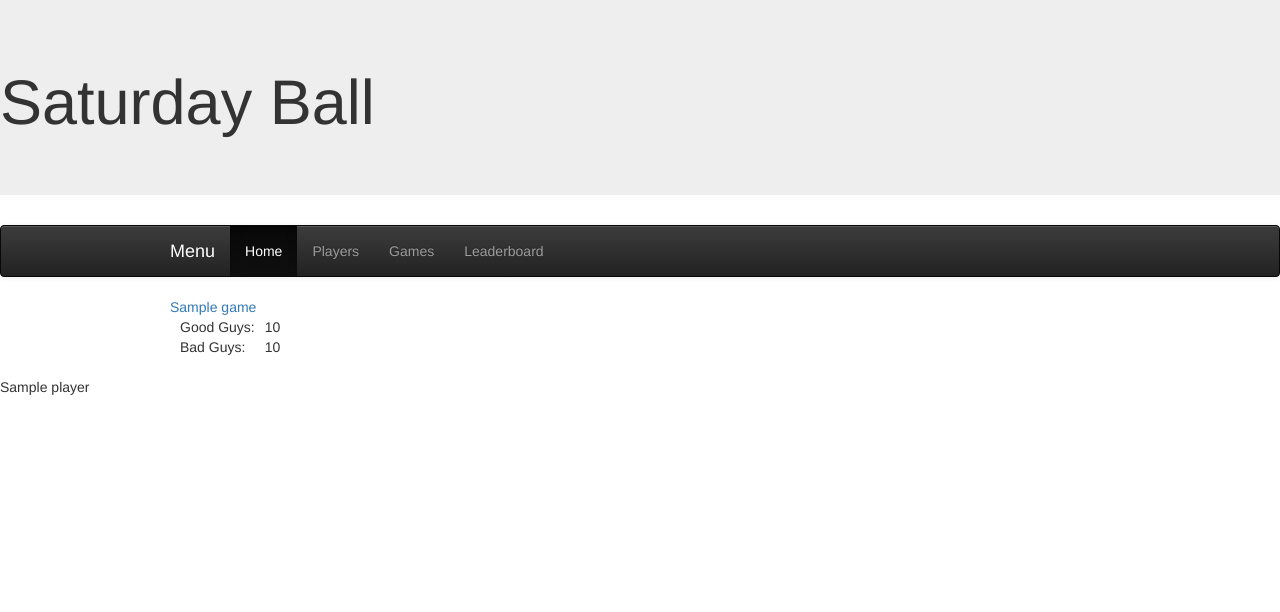
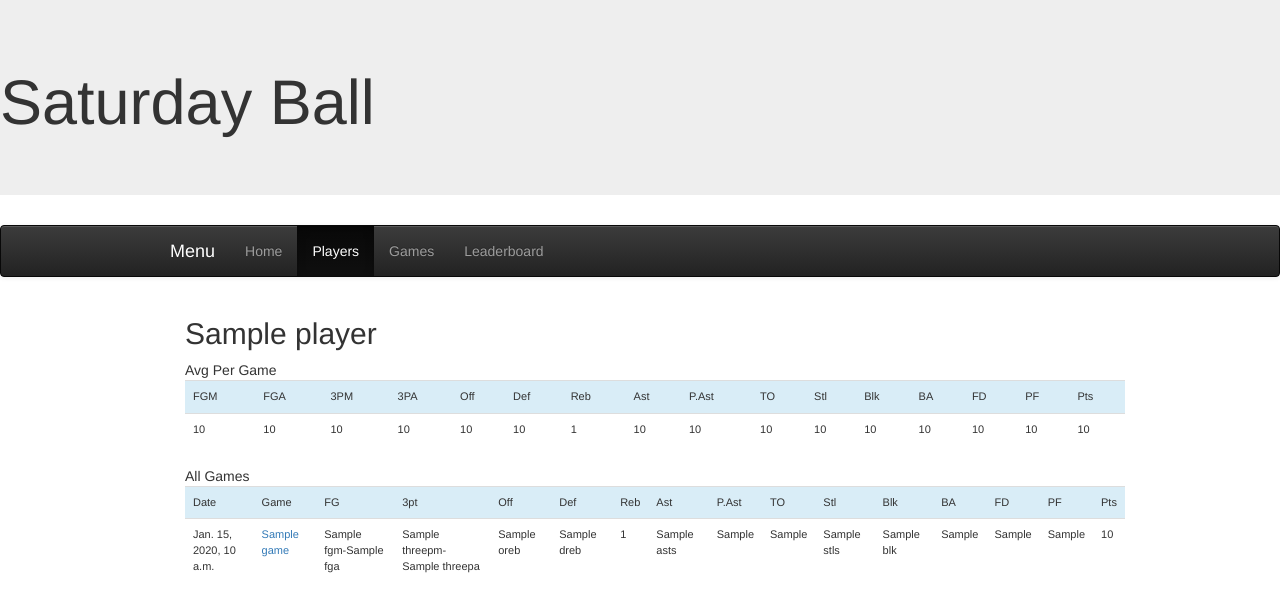
Before and after one commit to adelprete/Pickup-Basketball-Stats, a Django app: template basketball/templates/player.html in a window 1280 px wide. Shown: the top 612 px of the page. Run offline with Django 3.2, Linux system fonts and the light colour scheme; the template is opened without the code that fills it: most values are stand-ins (such as "Sample title", 1, 10 or a date in 2020); parts of the project's set-up code (start-up, migrations or seed data) failed here and were passed over; some libraries are stand-ins or nearby versions.

Commit message:
Player Pages are up

```diff
--- a/basketball/models.py
+++ b/basketball/models.py
@@ -39,6 +39,9 @@ class Player(models.Model):
 
     def get_full_name(self):
         return '%s %s' % (self.first_name,self.last_name)
+
+    def get_absolute_url(self):
+        return reverse("player_page",kwargs={'id':self.id})
 
 def model_team1():
     return [Player.objects.get(first_name='Team1').pk]
--- a/basketball/templates/base.html
+++ b/basketball/templates/base.html
@@ -54,11 +54,17 @@
 </nav>
 	</div>
 	{% endblock %}
+
 	<div class="container">
 	{% block body %}
-		{% for game in latest_games %}
-		<a href='{{ game.get_absolute_url }}'>{{ game }}</a><br>
+	{% for group in group_list %}
+		{% for key,value in group.items %}
+			<h3>{{ key }}</h3>
+			{% for game in value %}
 				<table>
+					<tr>
+						<td style="padding-left:10px;"><a href="{{ game.get_absolute_url }}"><u>{{ game.title }}</u></a></td>
+					</tr>
 					<tr>
 						<td style="padding-left:10px;padding-right:10px;">Good Guys:</td>
 						<td>{{ game.team1_score }}</td>
@@ -70,6 +76,8 @@
 				</table>
 				<br>
 			{% endfor %}
+		{% endfor %}
+	{% endfor %}
 	{% endblock %}
 	</div>
 	{% block active_tab %}
--- a/basketball/templates/player.html
+++ b/basketball/templates/player.html
@@ -1,4 +1,63 @@
-{% include 'base.html' %}
+{% extends 'players_home.html' %}
+{% load basketball_tags %}
 {% block body %}
-	{{ player }}
+<div class="container">
+	<div class="row">
+		<div class="col-sm-12">
+			<h2>{{ player.get_full_name }}</h2>
+		</div>
+	</div>
+
+	<div class="row">
+		<div class="col-sm-12">
+			Avg Per Game
+			<div class="table-responsive">
+				<table class="table" style="font-size:11px;">
+					<tr style="background:#d9edf7">
+						<td>FGM</td>
+						<td>FGA</td>
+						<td>3PM</td>
+						<td>3PA</td>
+						<td>Off</td>
+						<td>Def</td>
+						<td>Reb</td>
+						<td>Ast</td>
+						<td>P.Ast</td>
+						<td>TO</td>
+						<td>Stl</td>
+						<td>Blk</td>
+						<td>BA</td>
+						<td>FD</td>
+						<td>PF</td>
+						<td>Pts</td>
+					</tr>
+					<tr>
+						<td>{{ averages.fgm__avg|floatformat }}</td>
+						<td>{{ averages.fga__avg|floatformat }}</td>
+						<td>{{ averages.threepm__avg|floatformat }}</td>
+						<td>{{ averages.threepa__avg|floatformat }}</td>
+						<td>{{ averages.oreb__avg|floatformat }}</td>
+						<td>{{ averages.dreb__avg|floatformat }}</td>
+						<td>{{ averages.total_rebounds__avg|floatformat }}</td>
+						<td>{{ averages.asts__avg|floatformat }}</td>
+						<td>{{ averages.pot_ast__avg|floatformat }}</td>
+						<td>{{ averages.to__avg|floatformat }}</td>
+						<td>{{ averages.stls__avg|floatformat }}</td>
+						<td>{{ averages.blk__avg|floatformat }}</td>
+						<td>{{ averages.ba__avg|floatformat }}</td>
+						<td>{{ averages.fd__avg|floatformat }}</td>
+						<td>{{ averages.pf__avg|floatformat }}</td>
+						<td>{{ averages.points__avg|floatformat }}</td>
+					</tr>
+				</table>
+			</div>
+		</div>
+	</div>
+	<div class="row">
+		<div class="col-sm-12">
+			All Games
+			{% player_box_score statlines "#d9edf7" %}
+		</div>
+	</div>
+</div>
 {% endblock %}
--- /dev/null
+++ b/basketball/templates/player_box_score.html
@@ -0,0 +1,42 @@
+<div class="table-responsive">
+<table class="table" style="font-size:11px;">
+	<tr style="background:{{ bgcolor }}">
+		<td>Date</td>
+		<td>Game</td>
+		<td>FG</td>
+		<td>3pt</td>
+		<td>Off</td>
+		<td>Def</td>
+		<td>Reb</td>
+		<td>Ast</td>
+		<td>P.Ast</td>
+		<td>TO</td>
+		<td>Stl</td>
+		<td>Blk</td>
+		<td>BA</td>
+		<td>FD</td>
+		<td>PF</td>
+		<td>Pts</td>
+	</tr>
+	{% for line in statlines %}
+		<tr>
+			<td>{{ line.game.date }}</td>
+			<td><a href="{{ line.game.get_absolute_url }}">{{ line.game.title }}</a></td>
+			<td>{{ line.fgm }}-{{ line.fga }}</td>
+			<td>{{ line.threepm }}-{{ line.threepa }}</td>
+			<td>{{ line.oreb }}</td>
+			<td>{{ line.dreb }}</td>
+			<td>{{ line.total_rebounds }}</td>
+			<td>{{ line.asts }}</td>
+			<td>{{ line.pot_ast }}</td>
+			<td>{{ line.to }}</td>
+			<td>{{ line.stls }}</td>
+			<td>{{ line.blk }}</td>
+			<td>{{ line.ba }}</td>
+			<td>{{ line.fd }}</td>
+			<td>{{ line.pf }}</td>
+			<td>{{ line.points }}</td>
+		</tr>
+	{% endfor %}
+</table>
+</div>
--- a/basketball/templates/players_home.html
+++ b/basketball/templates/players_home.html
@@ -1,9 +1,18 @@
 {% extends 'base.html' %}
 
 {% block body %}
-	{% for player in players %}
-		{{player}}<br>
-	{% endfor %}
+	<h3>Players</h3>
+	<table>
+		{% for player in players %}
+			{% if forloop.counter0|divisibleby:2 %}
+				<tr>
+					<td style="padding:10px;"><a href="{{ player.get_absolute_url }}">{{player}}</a></td>
+			{% else %}
+				<td style="padding-left:40px;"><a href="{{ player.get_absolute_url }}">{{player}}</a></td>
+				</tr>
+			{% endif %}
+		{% endfor %}
+	</table>
 {% endblock %}
 {% block active_tab %}
 	<script>$('#players_link').addClass('active')</script>
--- a/basketball/templatetags/basketball_tags.py
+++ b/basketball/templatetags/basketball_tags.py
@@ -12,3 +12,7 @@ def box_score(statlines,bgcolor="white"):
 		team_totals.update(x)
 	team_totals.update(statlines.aggregate(Sum('points'),Sum('total_rebounds')))
 	return {'statlines': statlines,'team_totals':team_totals,'bgcolor':bgcolor}
+
+@register.inclusion_tag('player_box_score.html')
+def player_box_score(statlines,bgcolor="white"):
+	return {'statlines': statlines,'bgcolor':bgcolor}
--- a/saturdayball/urls.py
+++ b/saturdayball/urls.py
@@ -24,7 +24,7 @@ urlpatterns = [
         url(r'^ajax-add-play/(?P<pk>[0-9]+)/$',        bviews.ajax_add_play,       name='ajax_add_play'),
         url(r'^delete-play/(?P<pk>[0-9]+)/$',        bviews.delete_play,       name='delete_play'),
         url(r'^players-home/$',                 bviews.players_home,       name='players_home'),
-        url(r'^player/(?P<pk>[0-9]+)/$',                 bviews.player,       name='player_page'),
+        url(r'^player/(?P<id>[0-9]+)/$',                 bviews.player,       name='player_page'),
         url(r'^games-home/$',                 bviews.games_home,       name='games_home'),
         url(r'^admin/', include(admin.site.urls)),
 ] + static(settings.MEDIA_URL, document_root=settings.MEDIA_ROOT) + staticfiles_urlpatterns()
```
Also changed, not shown: basketball/templates/games_home.html (+9 -2 lines), basketball/views.py (+25 -22 lines). Lines whose indentation alone changed are shown as unchanged.
